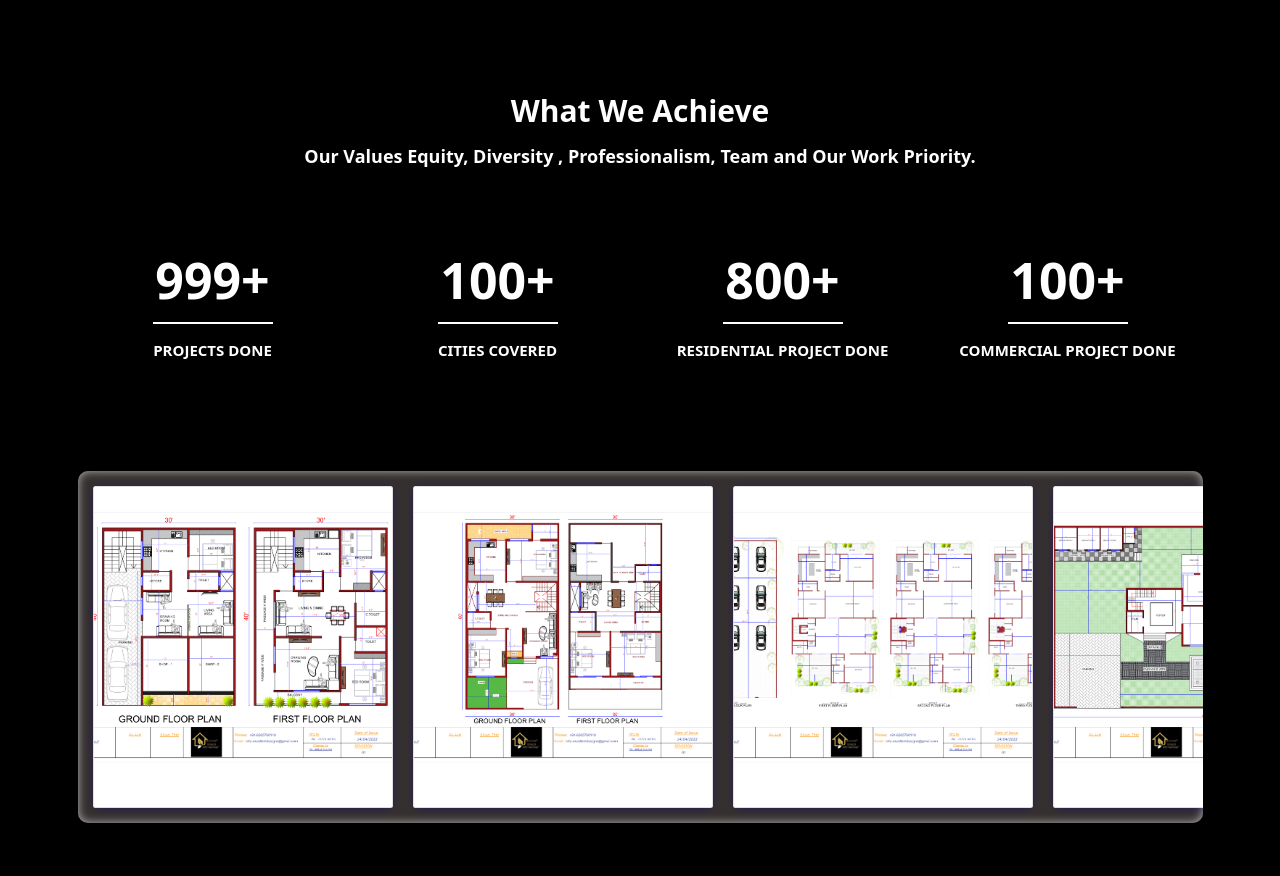
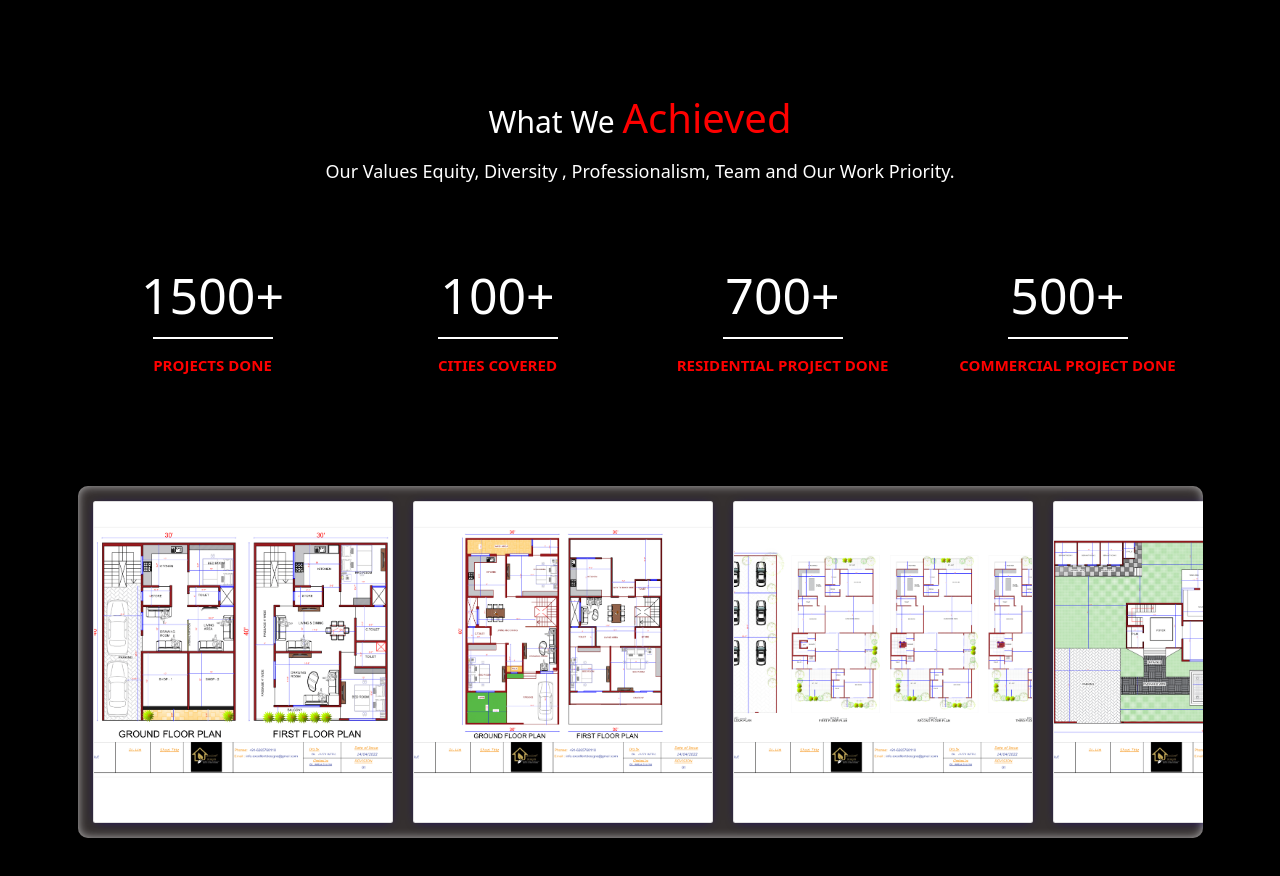
Before and after one commit to AnoopBirthare/excellentarchitect, a React (Create React App) app: page / in a window 1280 px wide. Shown: the part 1512-2388 px from the top of the page. Built offline with nearby package versions, Linux system fonts and the light colour scheme.

Commit message:
stats css changes

```diff
--- a/src/components/ElevationDesigns.css
+++ b/src/components/ElevationDesigns.css
@@ -58,7 +58,7 @@ body {
     padding: 0.5rem;
 }
 
-@media screen and (max-width: 625px) {
+@media screen and (max-width: 675px) {
     .container {
         width: 100%
     }
--- a/src/components/Stats.css
+++ b/src/components/Stats.css
@@ -10,11 +10,10 @@
 
 .count-title {
     font-size: 50px;
-    font-weight: normal;
     margin-top: 10px;
     margin-bottom: 0;
     text-align: center;
-    font-weight: bold;
+    font-weight: normal;
     color: #fff;
 }
 
@@ -24,7 +23,7 @@
     margin-top: 15px;
     margin-bottom: 0;
     text-align: center;
-    color: #fff;
+    color: rgb(255, 0, 0);
     text-transform: uppercase;
     font-weight: bold;
 }
--- a/src/components/Stats.js
+++ b/src/components/Stats.js
@@ -13,7 +13,7 @@ const Stats = () => {
   return (
     <>
       <div class="timer count-title count-number" style={{ fontSize: 30 }}>
-        What We Achieve
+        What We <span style={{ fontSize: 40,color: "red" }}> Achieved </span>
       </div>
       <div class="timer count-title count-number" style={{ fontSize: 18 }}>
         Our Values Equity, Diversity , Professionalism, Team and Our Work
@@ -25,7 +25,7 @@ const Stats = () => {
             <div class="col-xs-12 col-md-3">
               <div class="counter">
                 <i class="fa fa-coffee fa-2x stats-icon"></i>
-                <h2 class="timer count-title count-number">999+</h2>
+                <h2 class="timer count-title count-number">1500+</h2>
                 <div class="stats-line-black"></div>
                 <p class="stats-text">Projects Done</p>
               </div>
@@ -41,7 +41,7 @@ const Stats = () => {
             <div class="col-xs-12 col-md-3">
               <div class="counter">
                 <i class="fa fa-clock-o fa-2x stats-icon"></i>
-                <h2 class="timer count-title count-number">800+</h2>
+                <h2 class="timer count-title count-number">700+</h2>
                 <div class="stats-line-black"></div>
                 <p class="stats-text">Residential Project Done</p>
               </div>
@@ -49,7 +49,7 @@ const Stats = () => {
             <div class="col-xs-12 col-md-3">
               <div class="counter">
                 <i class="fa fa-laptop fa-2x stats-icon"></i>
-                <h2 class="timer count-title count-number">100+</h2>
+                <h2 class="timer count-title count-number">500+</h2>
                 <div class="stats-line-black"></div>
                 <p class="stats-text">Commercial Project Done</p>
               </div>
```
